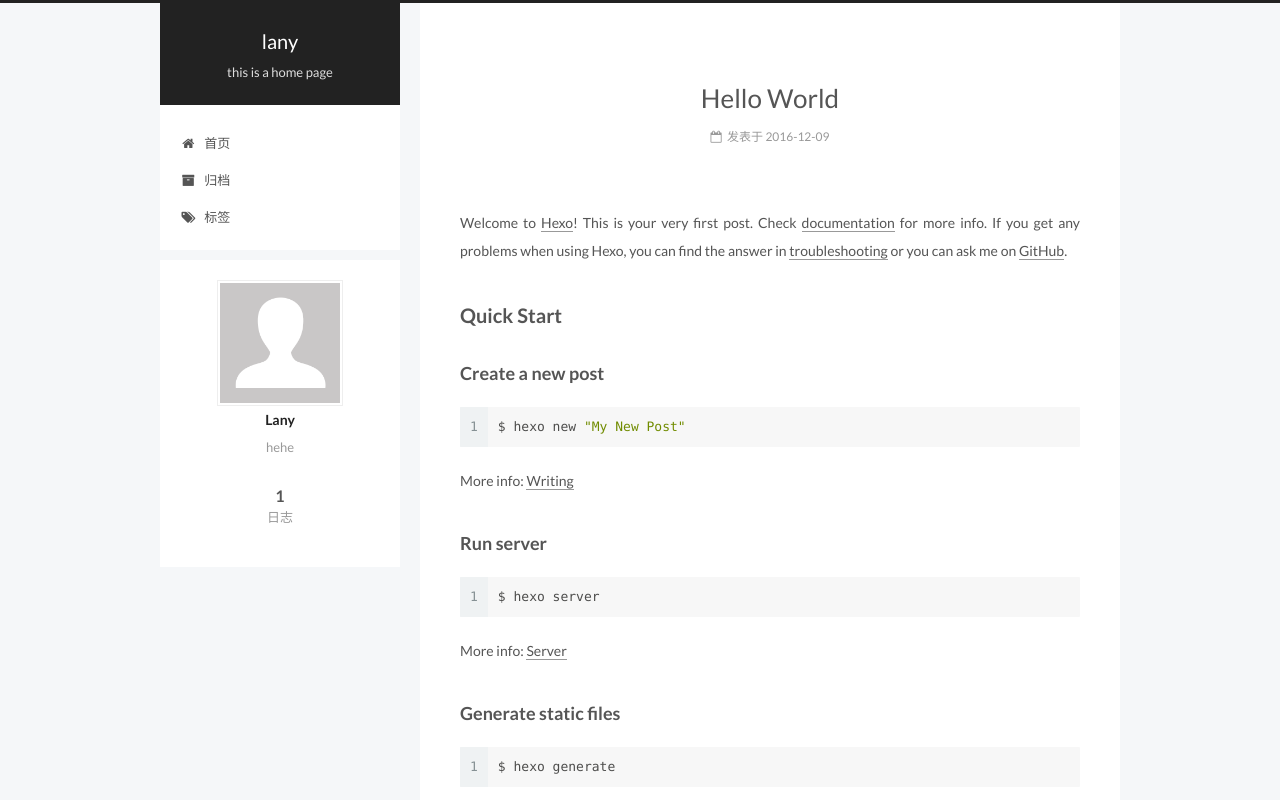
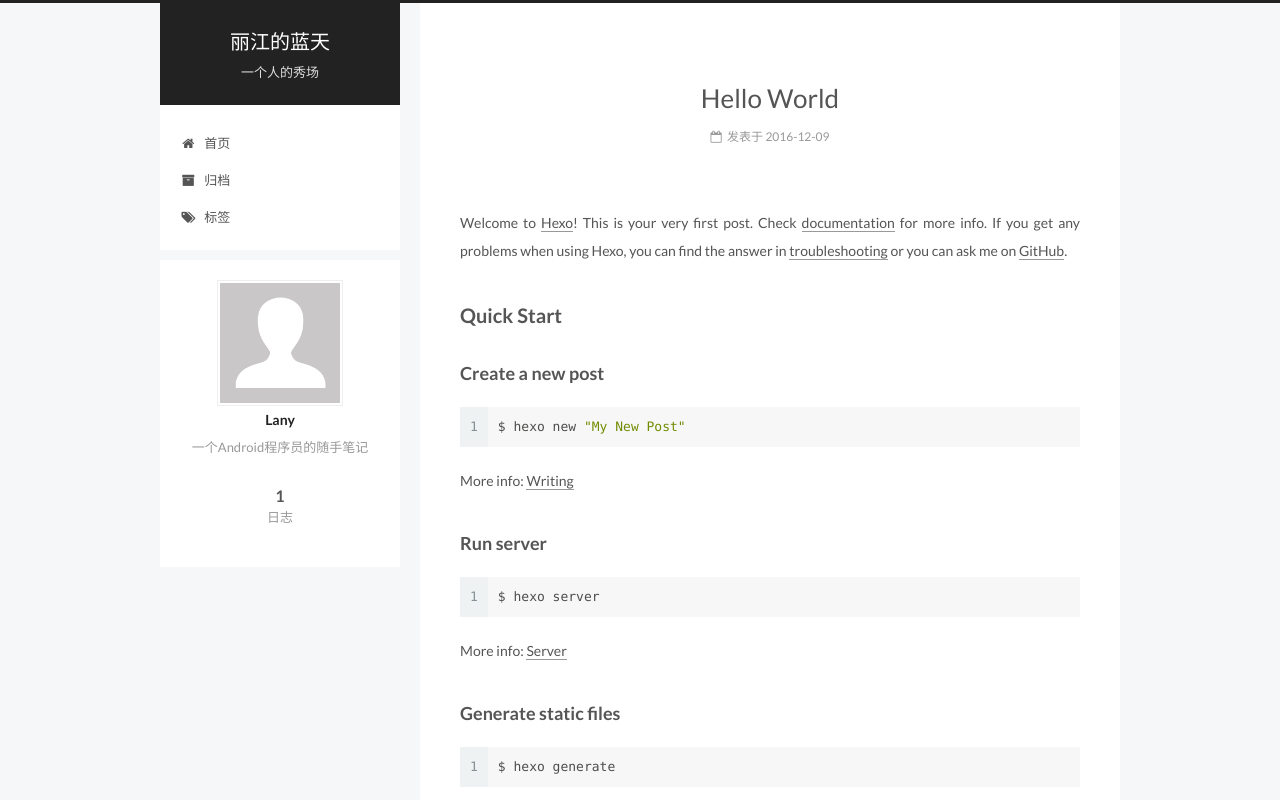
Before and after one commit to lany192/lany192.github.io, a plain HTML site: page index.html in a window 1280 px wide. Shown: the top 800 px of the page. Drawn offline with Linux system fonts and the light colour scheme.

Commit message:
Site updated: 2016-12-09 16:03:43

```diff
--- a/css/main.css
+++ b/css/main.css
@@ -1681,7 +1681,7 @@ pre .javascript .function {
   width: 4px;
   height: 4px;
   border-radius: 50%;
-  background: #71ffff;
+  background: #ff9199;
 }
 .links-of-blogroll {
   font-size: 13px;
--- a/index.html
+++ b/index.html
@@ -84,15 +84,15 @@
 
 
 
-<meta name="description" content="hehe">
+<meta name="description" content="一个Android程序员的随手笔记">
 <meta property="og:type" content="website">
-<meta property="og:title" content="lany">
+<meta property="og:title" content="丽江的蓝天">
 <meta property="og:url" content="http://yoursite.com/index.html">
-<meta property="og:site_name" content="lany">
-<meta property="og:description" content="hehe">
+<meta property="og:site_name" content="丽江的蓝天">
+<meta property="og:description" content="一个Android程序员的随手笔记">
 <meta name="twitter:card" content="summary">
-<meta name="twitter:title" content="lany">
-<meta name="twitter:description" content="hehe">
+<meta name="twitter:title" content="丽江的蓝天">
+<meta name="twitter:description" content="一个Android程序员的随手笔记">
 
 
 
@@ -126,7 +126,7 @@
 
 
 
-  <title> lany </title>
+  <title> 丽江的蓝天 </title>
 </head>
 
 <body itemscope itemtype="http://schema.org/WebPage" lang="zh-Hans">
@@ -159,11 +159,11 @@
   <div class="custom-logo-site-title">
     <a href="/"  class="brand" rel="start">
       <span class="logo-line-before"><i></i></span>
-      <span class="site-title">lany</span>
+      <span class="site-title">丽江的蓝天</span>
       <span class="logo-line-after"><i></i></span>
     </a>
   </div>
-  <p class="site-subtitle">this is a home page</p>
+  <p class="site-subtitle">一个人的秀场</p>
 </div>
 
 <div class="site-nav-toggle">
@@ -248,9 +248,9 @@
   </span>
 
   <span style="display:none" itemprop="publisher" itemscope itemtype="http://schema.org/Organization">
-    <meta itemprop="name" content="lany">
+    <meta itemprop="name" content="丽江的蓝天">
     <span style="display:none" itemprop="logo" itemscope itemtype="http://schema.org/ImageObject">
-      <img style="display:none;" itemprop="url image" alt="lany" src="">
+      <img style="display:none;" itemprop="url image" alt="丽江的蓝天" src="">
     </span>
   </span>
 
@@ -391,7 +391,7 @@
                src="/images/avatar.gif"
                alt="Lany" />
           <p class="site-author-name" itemprop="name">Lany</p>
-          <p class="site-description motion-element" itemprop="description">hehe</p>
+          <p class="site-description motion-element" itemprop="description">一个Android程序员的随手笔记</p>
         </div>
         <nav class="site-state motion-element">
           <div class="site-state-item site-state-posts">
```
Also changed, not shown: 2016/12/09/hello-world/index.html (+7 -7 lines), archives/2016/12/index.html (+10 -10 lines), archives/2016/index.html (+10 -10 lines), archives/index.html (+10 -10 lines).
